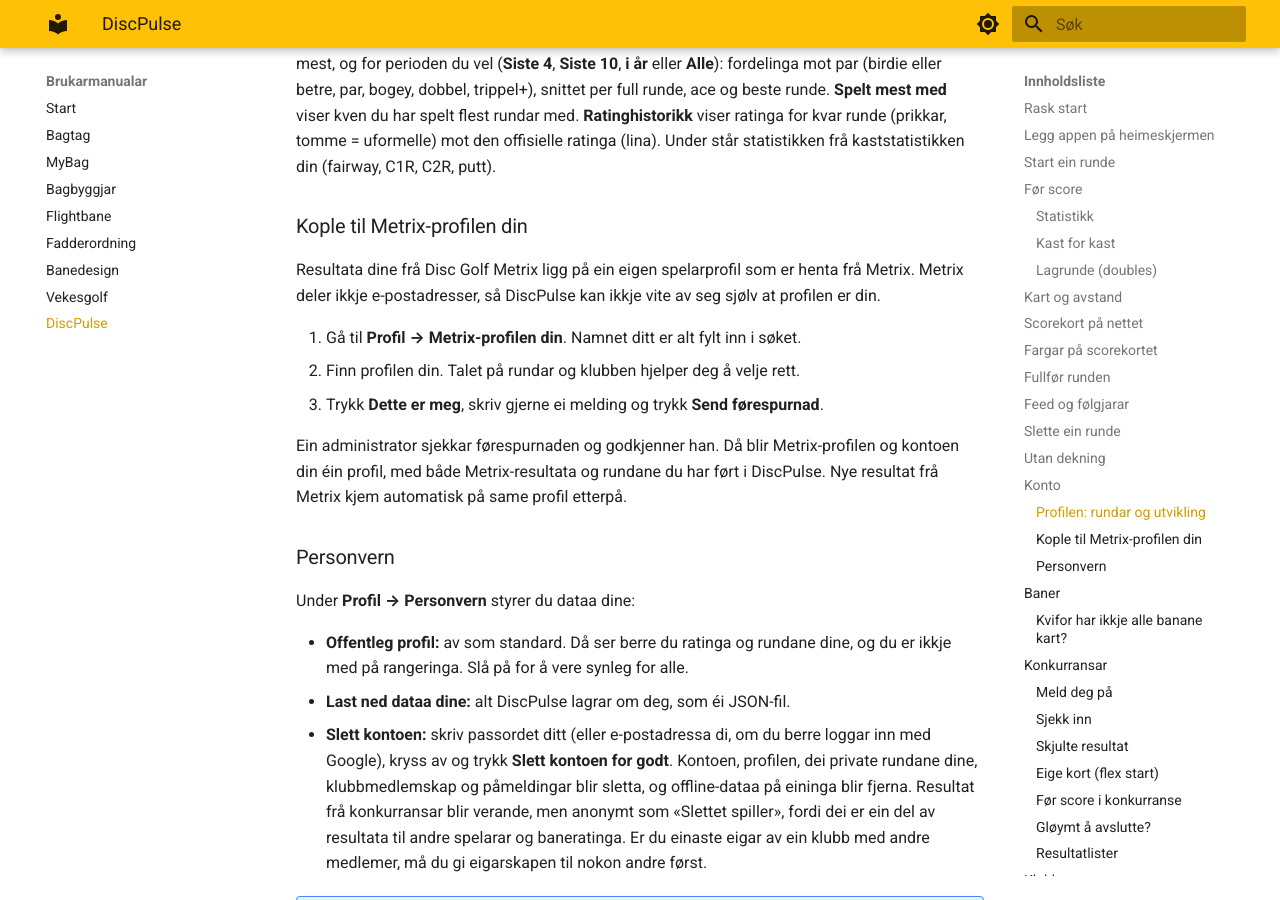
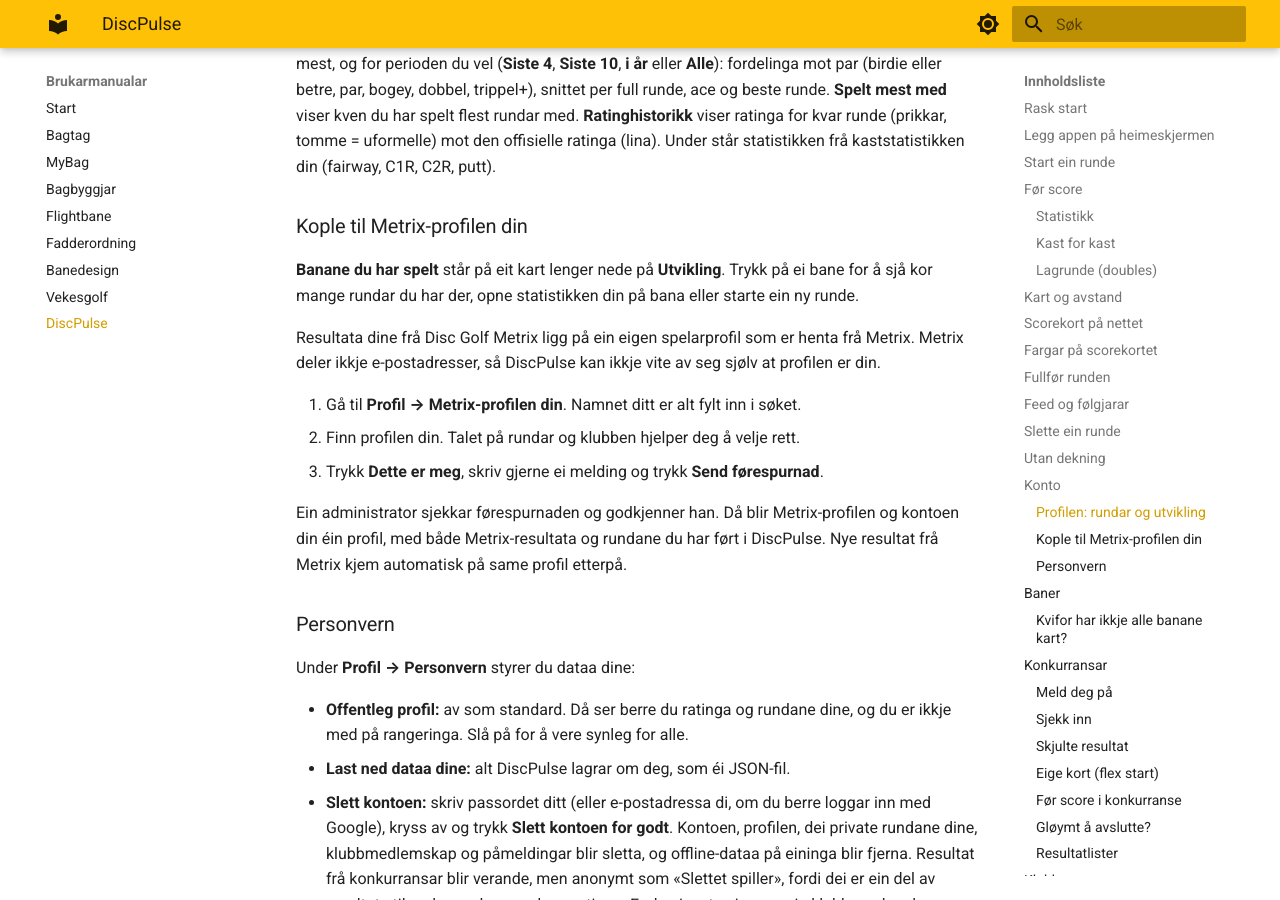
Before and after one commit to hanses89/manuals, an MkDocs documentation site: the page built from docs/discpulse.md, in a window 1280 px wide and 900 px high, scrolled down 9571 px. Built offline with MkDocs 1.6.1 and Material for MkDocs 9.7.7, drawn with Linux system fonts in a browser that asks for light colours.

Commit message:
manual: sync from discpulse.app @ 42459e90b1cbc0582f212ce83a1f977240489c2a

```diff
--- a/docs/discpulse.md
+++ b/docs/discpulse.md
@@ -379,6 +379,9 @@ tomme = uformelle) mot den offisielle ratinga (lina). Under står statistikken f
 kaststatistikken din (fairway, C1R, C2R, putt).
 ### Kople til Metrix-profilen din
 
+**Banane du har spelt** står på eit kart lenger nede på **Utvikling**. Trykk på ei bane for å
+sjå kor mange rundar du har der, opne statistikken din på bana eller starte ein ny runde.
+
 Resultata dine frå Disc Golf Metrix ligg på ein eigen spelarprofil som er henta
 frå Metrix. Metrix deler ikkje e-postadresser, så DiscPulse kan ikkje vite av
 seg sjølv at profilen er din.
```
